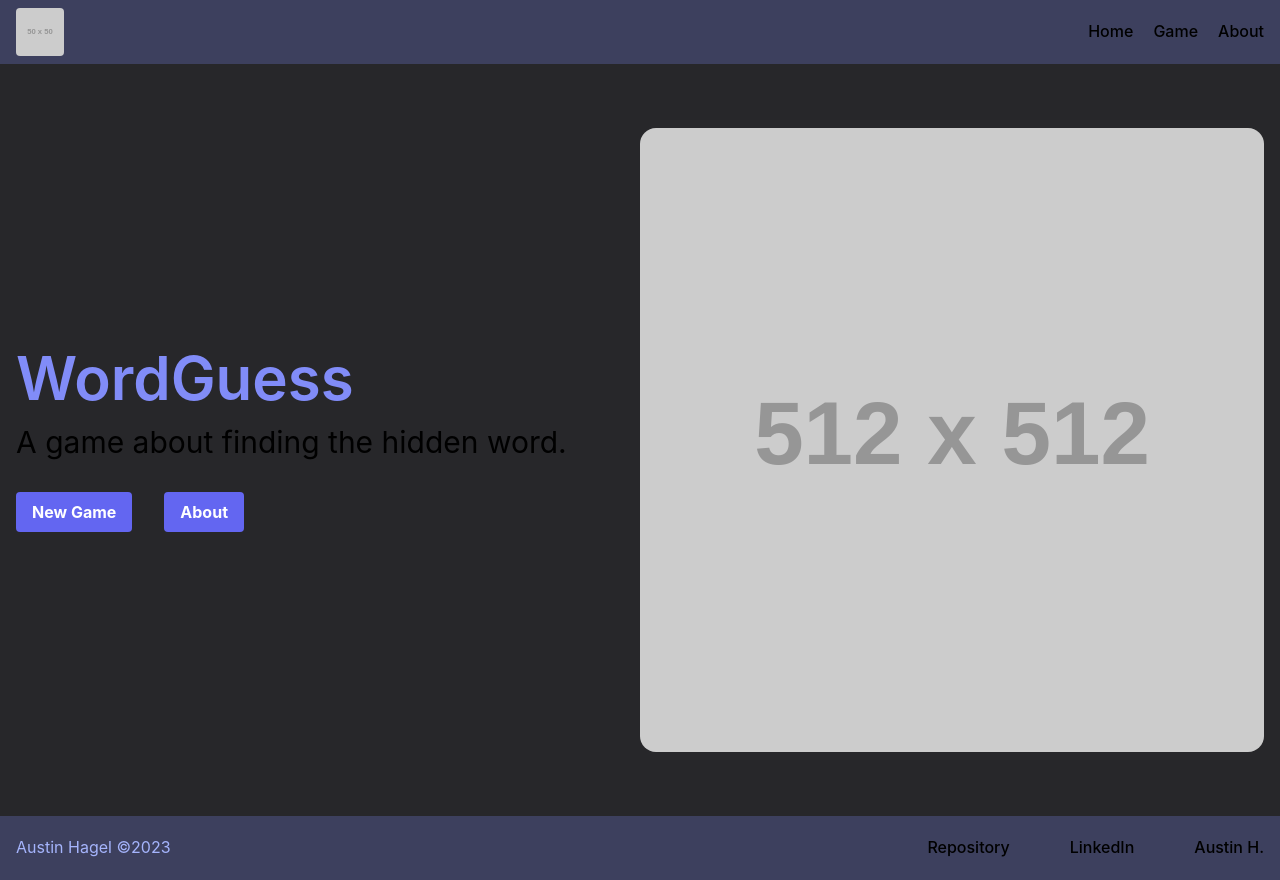
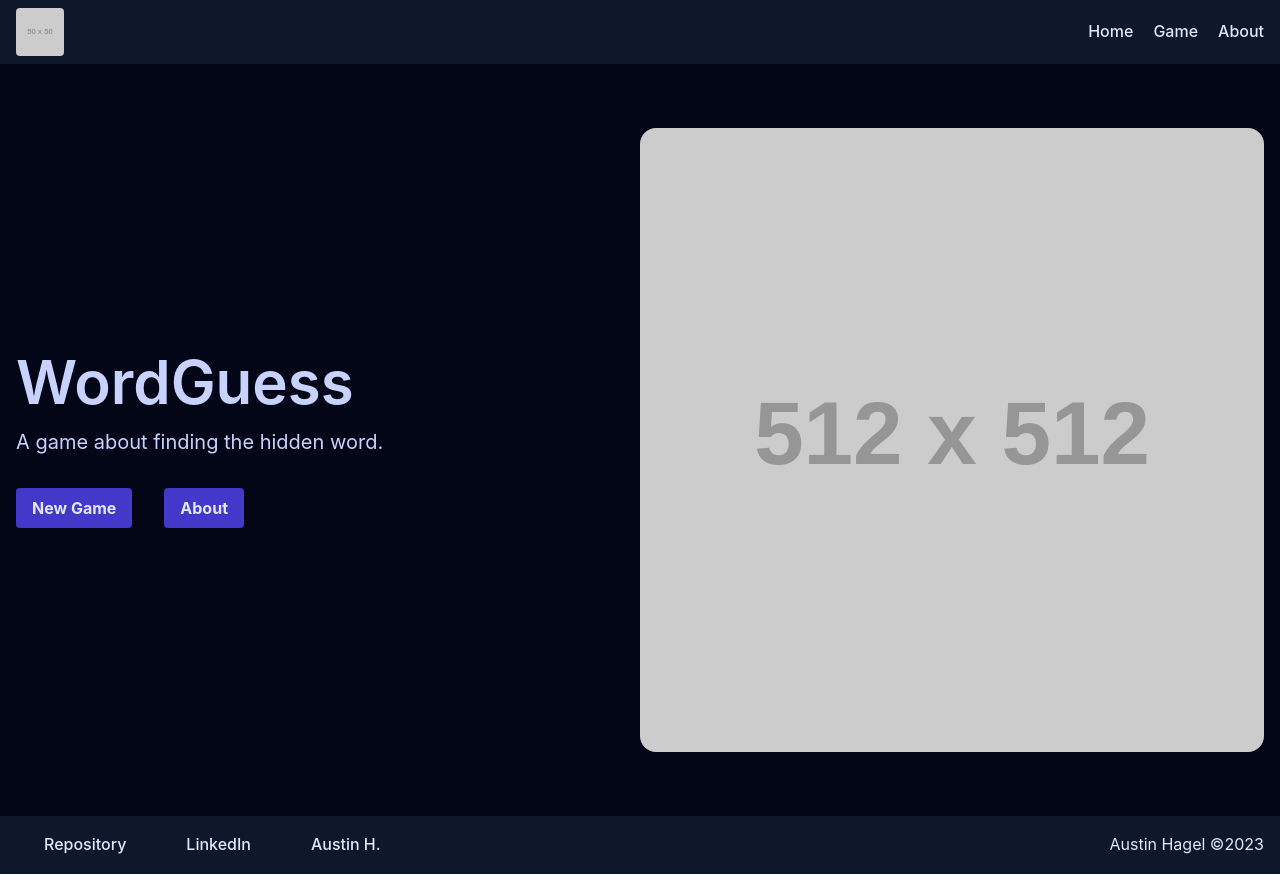
Before and after one commit to austinh-io/RTT-WordGuess, a React (Vite) app: page / in a window 1280 px wide. Built offline with nearby package versions, Linux system fonts and the light colour scheme; some icons are missing.

Commit message:
Update styles in App, Button, Footer, Navigation, StyledLink, About, Game, and Home components

```diff
--- a/src/App.tsx
+++ b/src/App.tsx
@@ -12,7 +12,7 @@ function App() {
 
   return (
     <>
-      <div className='flex flex-col min-h-full-svh overflow-hidden bg-zinc-800'>
+      <div className='flex flex-col min-h-full-svh overflow-hidden bg-slate-950'>
         <Navigation />
         <div className='flex flex-grow'>
           <AnimatePresence
--- a/src/components/Button.tsx
+++ b/src/components/Button.tsx
@@ -3,7 +3,7 @@ import React from 'react';
 const Button = ({ children }: { children: React.ReactNode }) => {
   return (
     <button
-      className='bg-indigo-500 hover:bg-indigo-600 text-white font-bold py-2 px-4 rounded'
+      className='bg-indigo-700 hover:bg-indigo-600 transition-colors text-white font-bold py-2 px-4 rounded'
       onClick={() => console.log('Clicked!')}>
       {children}
     </button>
--- a/src/components/Footer.tsx
+++ b/src/components/Footer.tsx
@@ -3,12 +3,9 @@ import StyledLink from './StyledLink';
 
 const Footer = () => {
   return (
-    <footer className='flex items-center bg-indigo-400 bg-opacity-25 px-4 py-2 mt-auto h-auto min-h-[4rem]'>
+    <footer className='flex items-center bg-slate-900 px-4 py-4 mt-auto h-auto'>
       <nav className='flex flex-col mx-auto sm:flex-row sm:justify-between w-full max-w-screen-xl'>
-        <p className='mr-auto text-indigo-300'>
-          Austin Hagel ©{new Date().getFullYear()}
-        </p>
-        <ul className='flex flex-wrap justify-start items-start gap-4 mt-4 sm:mt-0 sm:gap-8 sm:ml-auto'>
+        <ul className='flex flex-wrap justify-start items-start gap-4 mt-4 sm:mt-0 sm:gap-8 sm:mr-auto'>
           <li>
             <StyledLink
               uri='https://github.com/gmni-dev/RTT-WordGuess'
@@ -17,7 +14,7 @@ const Footer = () => {
               <box-icon
                 type='logo'
                 name='github'
-                color={colors.slate[200]}></box-icon>
+                color={colors.indigo[100]}></box-icon>
             </StyledLink>
           </li>
           <li>
@@ -28,7 +25,7 @@ const Footer = () => {
               <box-icon
                 type='logo'
                 name='linkedin'
-                color={colors.slate[200]}></box-icon>
+                color={colors.indigo[100]}></box-icon>
             </StyledLink>
           </li>
           <li>
@@ -38,10 +35,13 @@ const Footer = () => {
               newTab={true}>
               <box-icon
                 name='link-external'
-                color={colors.slate[200]}></box-icon>
+                color={colors.indigo[100]}></box-icon>
             </StyledLink>
           </li>
         </ul>
+        <p className='sm:ml-auto sm:mt-0 mt-4 text-indigo-100'>
+          Austin Hagel ©{new Date().getFullYear()}
+        </p>
       </nav>
     </footer>
   );
--- a/src/components/Navigation.tsx
+++ b/src/components/Navigation.tsx
@@ -4,7 +4,7 @@ import StyledLink from './StyledLink';
 const Navigation = () => {
   return (
     <>
-      <nav className=' bg-indigo-400 bg-opacity-25 px-4 py-2'>
+      <nav className=' bg-slate-900 px-4 py-2'>
         <div className='flex mx-auto max-w-screen-xl'>
           <Logo />
           <ul className='flex items-center justify-end gap-4 ml-auto'>
--- a/src/components/StyledLink.tsx
+++ b/src/components/StyledLink.tsx
@@ -28,7 +28,7 @@ const StyledLink: React.FC<FooterLinkProps> = ({
       target={newTab ? '_blank' : ''}
       className='relative overflow-hidden flex items-center justify-center group pb-0.5'>
       <span className='mr-1 flex items-center justify-center'>{children}</span>
-      <span className='font-medium '>{text}</span>
+      <span className='font-medium text-indigo-100'>{text}</span>
       <span className='absolute left-0.5 right-0 bottom-0 h-0.5 bg-slate-200 origin-left transform scale-x-0 group-hover:scale-x-100 transition-transform duration-200 ease-out'></span>
     </Link>
   );
--- a/src/pages/About.tsx
+++ b/src/pages/About.tsx
@@ -2,7 +2,7 @@ import { motion } from 'framer-motion';
 
 const pageTransition = {
   initial: {
-    x: '-100vw',
+    x: '100vw',
   },
   animate: {
     x: 0,
@@ -12,7 +12,7 @@ const pageTransition = {
     },
   },
   exit: {
-    x: '100vw',
+    x: '-100vw',
     transition: {
       duration: 0.5,
     },
--- a/src/pages/Game.tsx
+++ b/src/pages/Game.tsx
@@ -4,7 +4,7 @@ import { motion } from 'framer-motion';
 
 const pageTransition = {
   initial: {
-    x: '-100vw',
+    x: '100vw',
   },
   animate: {
     x: 0,
@@ -14,7 +14,7 @@ const pageTransition = {
     },
   },
   exit: {
-    x: '100vw',
+    x: '-100vw',
     transition: {
       duration: 0.5,
     },
--- a/src/pages/Home.tsx
+++ b/src/pages/Home.tsx
@@ -4,7 +4,7 @@ import { motion } from 'framer-motion';
 
 const pageTransition = {
   initial: {
-    x: '-100vw',
+    x: '100vw',
   },
   animate: {
     x: 0,
@@ -14,7 +14,7 @@ const pageTransition = {
     },
   },
   exit: {
-    x: '100vw',
+    x: '-100vw',
     transition: {
       duration: 0.5,
     },
@@ -31,29 +31,31 @@ const Home = () => {
       <main className='flex flex-grow justify-between items-center header px-4 h-full w-[100vw]'>
         <div className='flex sm:flex-row flex-col-reverse mx-auto justify-normal sm:justify-between items-center w-full max-w-screen-xl py-16'>
           <div className='flex flex-col items-start justify-center w-full'>
-            <h1 className='md:text-6xl text-4xl mt-8 md:mt-0 text-indigo-400 font-semibold'>
+            <h1 className='md:text-6xl text-4xl mt-8 md:mt-0 text-indigo-200 font-semibold'>
               WordGuess
             </h1>
-            <p className='md:text-3xl text-xl mt-4'>
+            <p className='md:text-xl text-lg mt-4 text-indigo-200'>
               A game about finding the hidden word.
             </p>
             <div className='flex items-start justify-center mt-8 gap-8'>
+              <Link to='/game'>
                 <Button>
-                <Link to='/game'>New Game</Link>
+                  <span className='text-indigo-100'>New Game</span>
                 </Button>
+              </Link>
+              <Link to='/about'>
                 <Button>
-                <Link to='/about'>About</Link>
+                  <span className='text-indigo-100'>About</span>
                 </Button>
+              </Link>
             </div>
           </div>
           <div className='items-center justify-center w-full'>
-            <picture>
             <img
               src='https://via.placeholder.com/512'
               alt='Placeholder Image'
               className='rounded-2xl w-full'
             />
-            </picture>
           </div>
         </div>
       </main>
```
Lines whose indentation alone changed are shown as unchanged.
